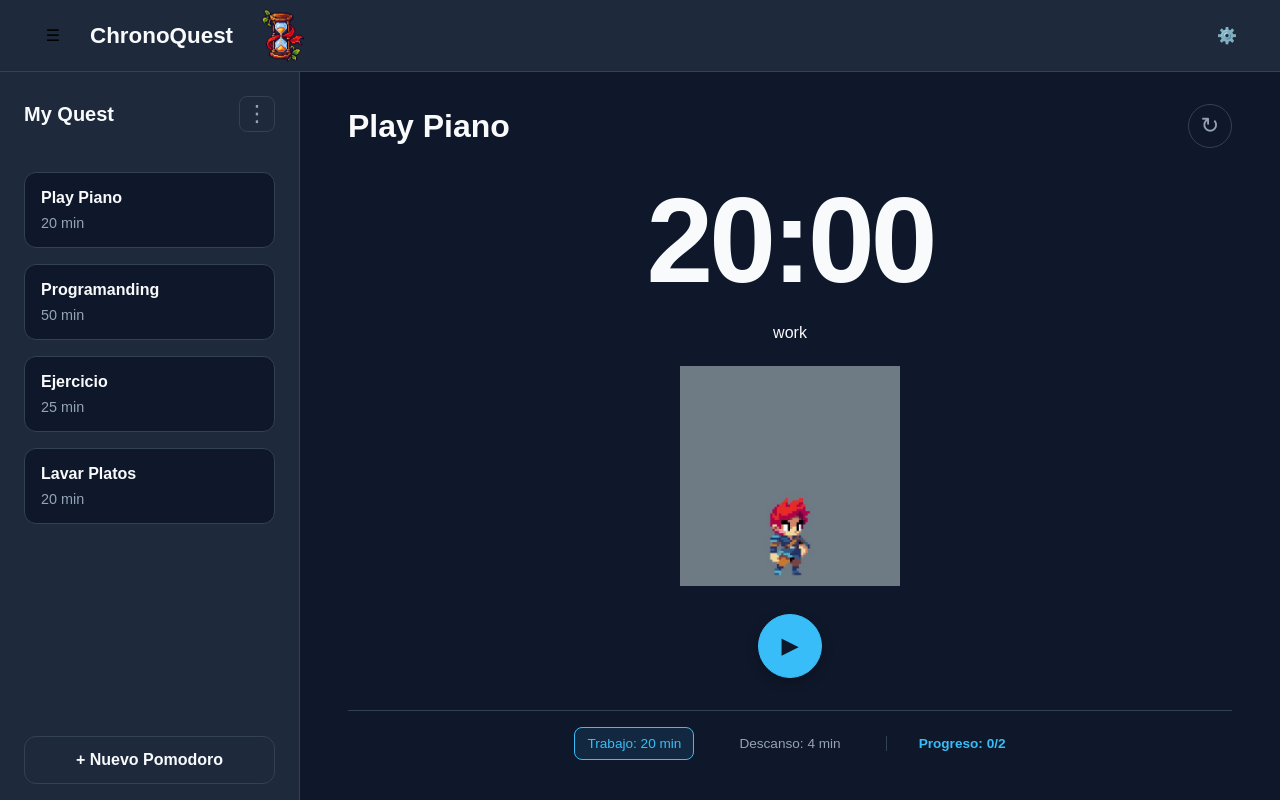
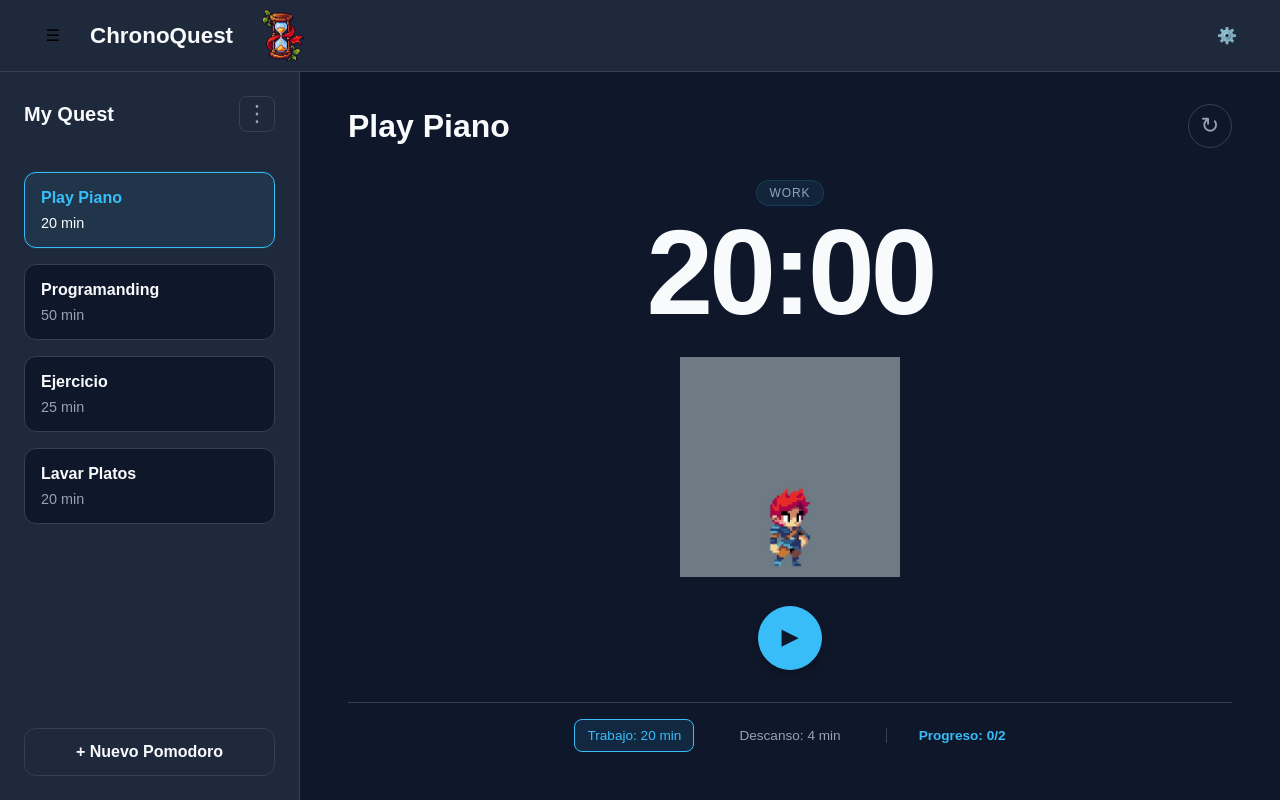
Before and after one commit to Neiyher/pomodoro, a React (Vite) app: page / in a window 1280 px wide. Built offline with nearby package versions, Linux system fonts and the light colour scheme.

Commit message:
style: highlight selected pomodoro

```diff
--- a/src/App.tsx
+++ b/src/App.tsx
@@ -81,6 +81,7 @@ function App() {
         <Sidebar
           pomodoros={pomodoros}
           setSelectedPomodoro={setSelectedPomodoro}
+          selectedPomodoro={selectedPomodoro}
           setIsCreateModalOpen={setIsCreateModalOpen}
           onDeletePomodoro={handleDeletePomodoro}
           isEditMode={isEditMode}
--- a/src/components/PomodoroPlayer/PomodoroPlayer.css
+++ b/src/components/PomodoroPlayer/PomodoroPlayer.css
@@ -102,3 +102,30 @@
 
     color: var(--color-primary);
 }
+.timerContainer {
+    display: flex;
+    flex-direction: column;
+    align-items: center;
+    justify-content: center;
+
+    gap: 0.4rem;
+}
+
+.timerContainer span {
+    padding: 0.3rem 0.8rem;
+
+    border-radius: 999px;
+
+    background: rgba(56, 189, 248, 0.08);
+
+    border: 1px solid rgba(56, 189, 248, 0.15);
+
+    color: var(--color-text-light);
+
+    font-family: var(--heading);
+    font-size: 0.75rem;
+    font-weight: 500;
+
+    letter-spacing: 0.08em;
+    text-transform: uppercase;
+}
--- a/src/components/PomodoroPlayer/PomodoroPlayer.tsx
+++ b/src/components/PomodoroPlayer/PomodoroPlayer.tsx
@@ -148,9 +148,9 @@ export default function PomodoroPlayer({pomodoro}:PomodoroPlayerPorps){
                 <ButtonReboot handleReset={handleReset}/>
             </header>
             <main className="playerContent">
-                <Timer timeLeft={timeLeft}/>
-                <div>
-                {mode}
+                <div className="timerContainer">
+                    <span>{mode}</span>
+                    <Timer timeLeft={timeLeft}/>
                 </div>
                 <div className="playerGif">
                     {
--- a/src/components/Sidebar/PomodoroCard.css
+++ b/src/components/Sidebar/PomodoroCard.css
@@ -122,3 +122,21 @@
 
     background-color: rgba(56, 189, 248, 0.08);
 }
+/* ////////////////// */
+.pomoCard--selected {
+    border-color: var(--color-primary);
+
+    background: rgba(56, 189, 248, 0.08);
+
+    box-shadow: 0 0 0 1px rgba(56, 189, 248, 0.08);
+}
+.pomoCard--selected h2 {
+    color: var(--color-primary);
+}
+
+.pomoCard--selected p {
+    color: var(--color-text);
+}
+.pomoCard--selected:hover {
+    background: rgba(56, 189, 248, 0.12);
+}
--- a/src/components/Sidebar/PomodoroCard.tsx
+++ b/src/components/Sidebar/PomodoroCard.tsx
@@ -3,6 +3,7 @@ import type { Pomodoro } from "../../types/Pomodoro";
 type PomoCardProps = {
     pomodoro: Pomodoro
     onSelect: (pomodoro: Pomodoro) => void;
+    isSelected: boolean;
     onDeletePomodoro: (id: number) => void;
     isEditMode: boolean;
     onEditPomodoro: (pomodoro: Pomodoro) => void;
@@ -12,6 +13,7 @@ type PomoCardProps = {
 export default function PomodoroCard({
     pomodoro,
     onSelect,
+    isSelected,
     onDeletePomodoro,
     isEditMode,
     onEditPomodoro
@@ -21,7 +23,7 @@ export default function PomodoroCard({
 
     return (
         <div
-            className="pomoCard"
+            className={`pomoCard ${isSelected ? "pomoCard--selected" : ""}`}
             onClick={() => onSelect(pomodoro)}
         >
             <h2>{pomodoro.title}</h2>
--- a/src/components/Sidebar/Sidebar.tsx
+++ b/src/components/Sidebar/Sidebar.tsx
@@ -6,6 +6,7 @@ import type { Pomodoro } from "../../types/Pomodoro";
 
 type SidebarPorps = {
     setSelectedPomodoro: React.Dispatch<React.SetStateAction<Pomodoro>>
+    selectedPomodoro: Pomodoro;
     pomodoros:Pomodoro[];
     setIsCreateModalOpen: React.Dispatch<React.SetStateAction<boolean>>;
     onDeletePomodoro: (id: number) => void;
@@ -14,7 +15,7 @@ type SidebarPorps = {
     onEditPomodoro: (pomodoro: Pomodoro) => void;
 }
 
-export default function Sidebar({pomodoros,setSelectedPomodoro,setIsCreateModalOpen, onDeletePomodoro, setIsEditMode, isEditMode, onEditPomodoro}:SidebarPorps){
+export default function Sidebar({pomodoros,setSelectedPomodoro,selectedPomodoro,setIsCreateModalOpen, onDeletePomodoro, setIsEditMode, isEditMode, onEditPomodoro}:SidebarPorps){
 
     return(
         <div className="sidebarContainer">
@@ -30,6 +31,7 @@ export default function Sidebar({pomodoros,setSelectedPomodoro,setIsCreateModalO
                     key={pomo.id}
                     pomodoro={pomo}
                     onSelect={setSelectedPomodoro}
+                    isSelected={pomo.id === selectedPomodoro.id}
                     onDeletePomodoro={onDeletePomodoro}
                     isEditMode={isEditMode}
                     onEditPomodoro={onEditPomodoro}
```
